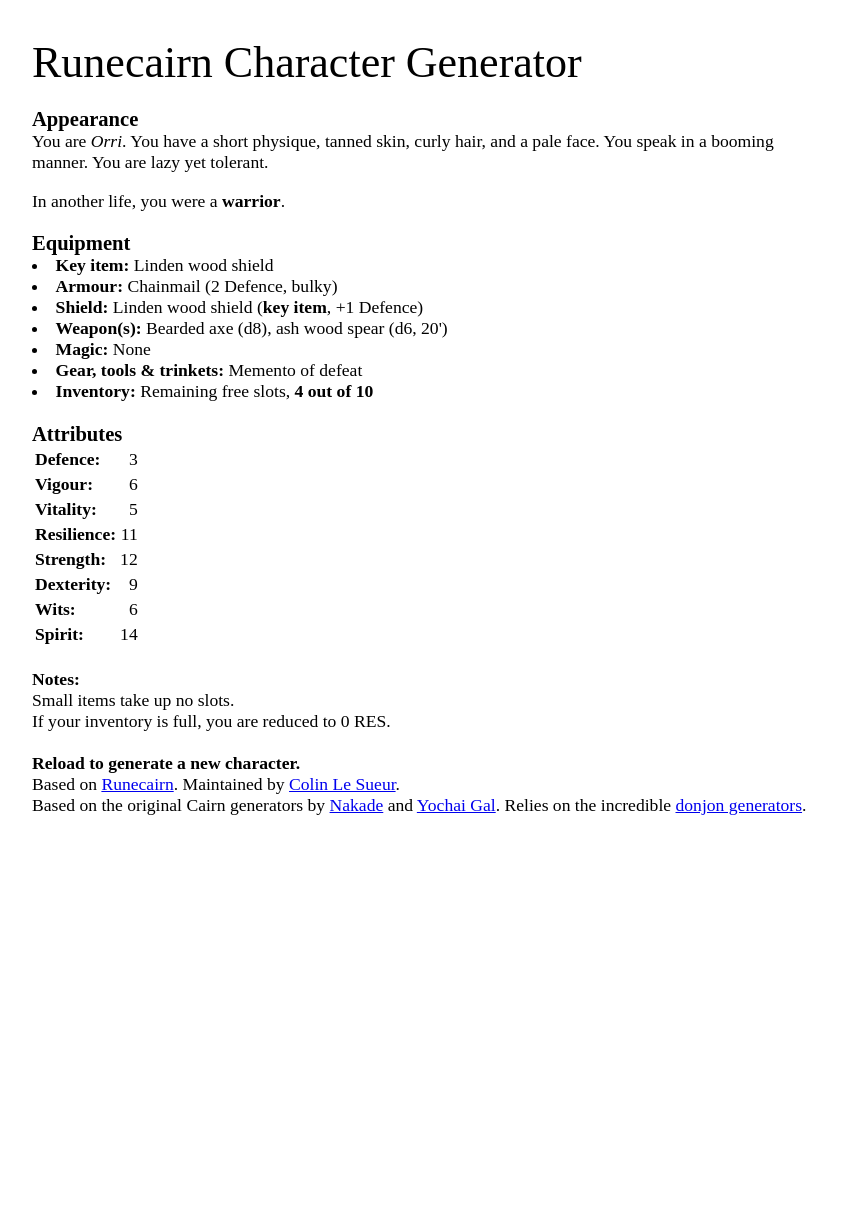
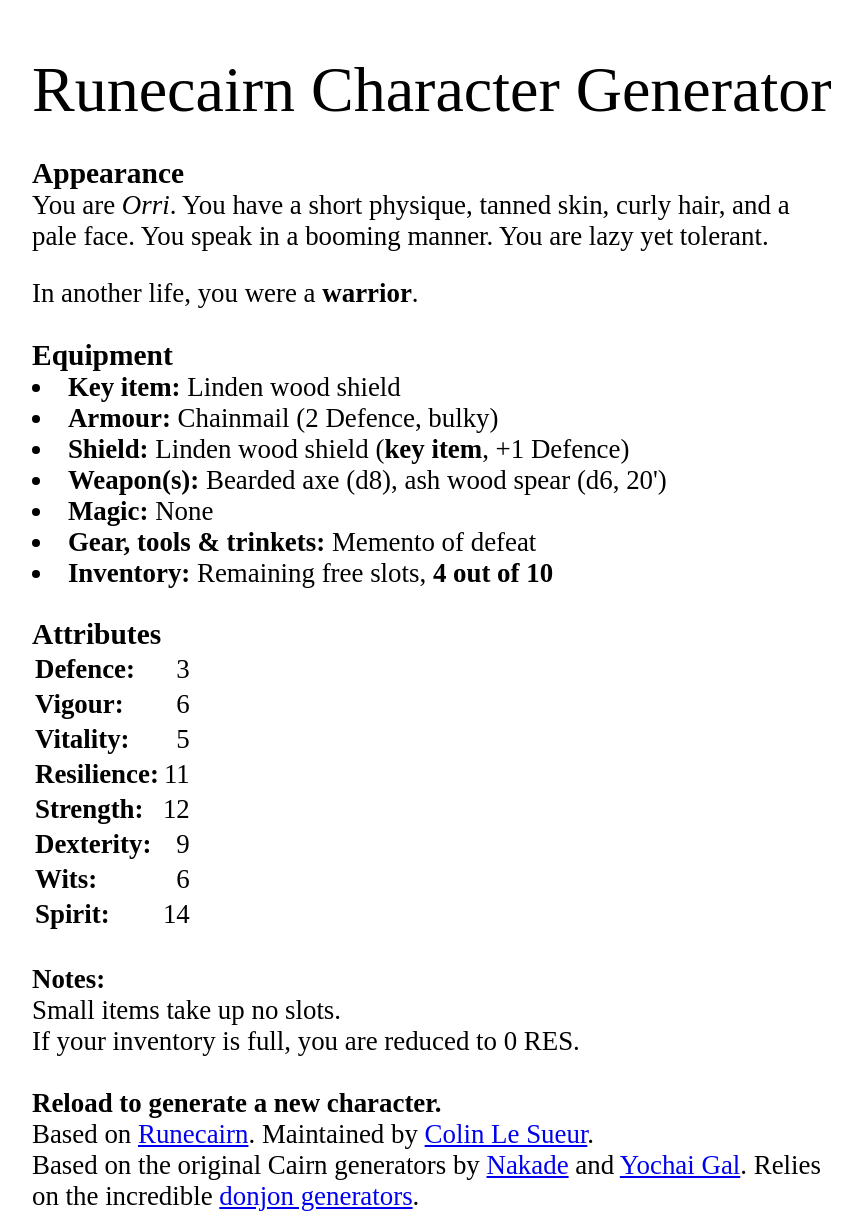
Before and after one commit to byodinsbeardrpg/byodinsbeardrpg.github.io, a Jekyll site: the page generator/index.html, which Jekyll copies as it is, in a window 1280 px wide. Shown: the whole page, without its empty margins (208-1070 px from the left). Built offline with Jekyll 4.4.1, drawn with Linux system fonts in a browser that asks for light colours; some web fonts are replaced; before the commit the page ends 900 px from its top, so only the background shows below that.

Commit message:
Update index.html

```diff
--- a/generator/index.html
+++ b/generator/index.html
@@ -12,9 +12,9 @@
       a:active {color: #2a9c56}
       a:visited {color: #1a7a3f}
       a:hover {color: #32b865}
-	  h2 {margin-bottom: 0em; font-family: BlackBeard,black-beard; font-size: 250%; font-weight: 400}
-      h3 {margin-bottom: 0em; font-weight: 700; font-family: Futura PT,futura-pt}
-      body {width: 800px; margin: auto; font-family: Minion Pro,minion-pro; font-weight: 400; font-size: 110%}
+	  h2 {margin-bottom: 0em; font-family: BlackBeard,black-beard; font-size: 250%; font-weight: 400; font-size: 5vw;}
+      h3 {margin-bottom: 0em; font-weight: 700; font-family: Futura PT,futura-pt; font-size: 2.3vw;}
+      body {width: 800px; margin: auto; font-family: Minion Pro Display,minion-pro-display; font-weight: 400; font-size: 110%; font-size: 2.1vw;}
     </style>
      <script type="text/javascript" src="js/generator.js"></script>
     <script type="text/javascript" src="js/runecairn_data.js"></script>
```
